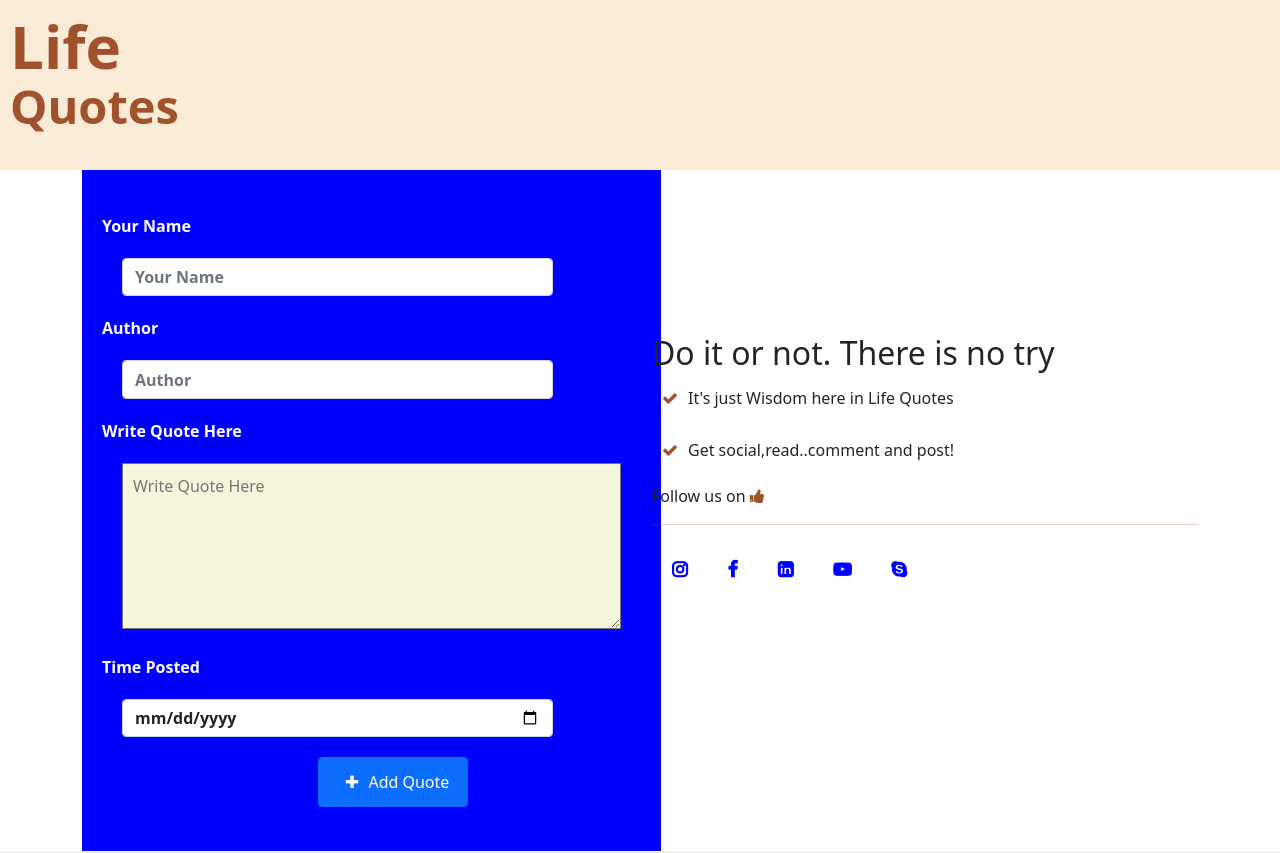
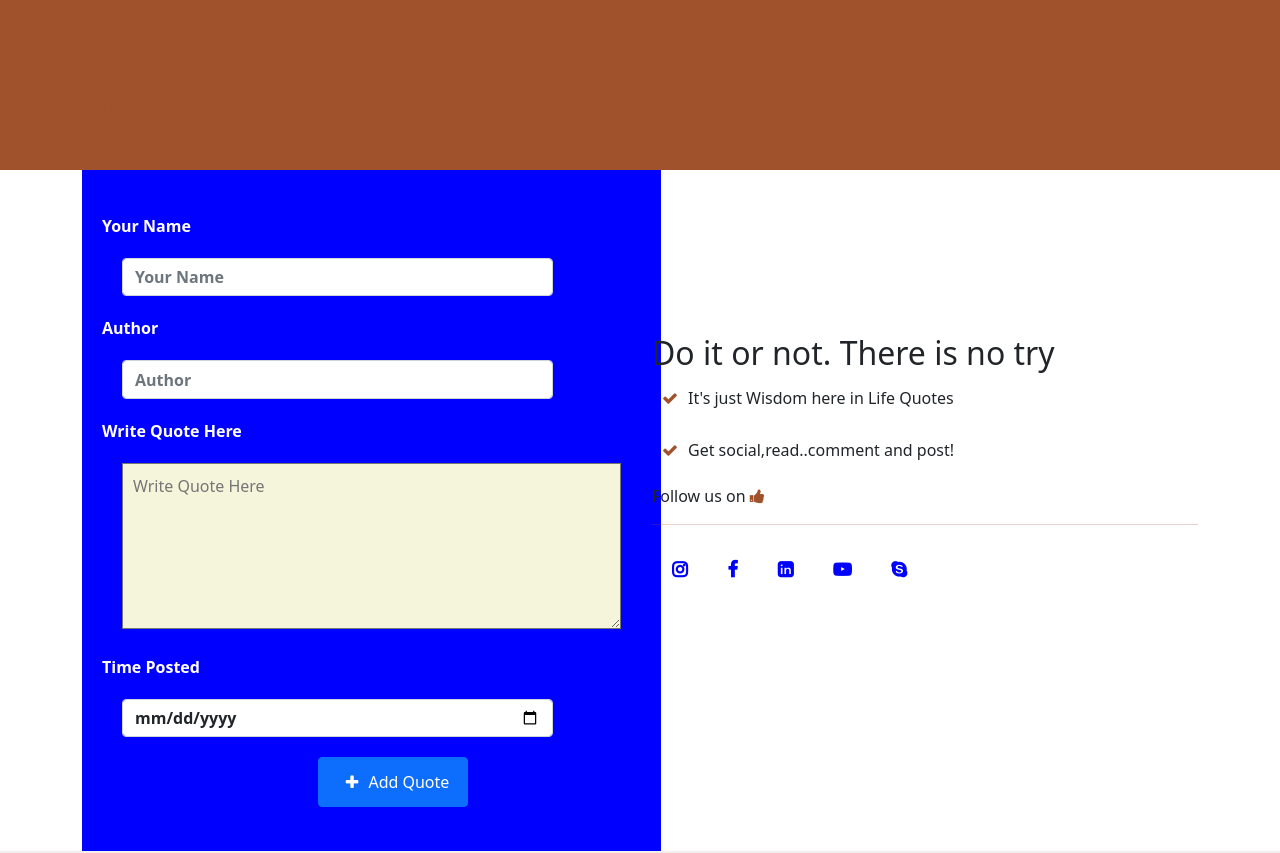
Before and after one commit to Ag-nes/Quotes, an Angular app: page / in a window 1280 px wide. Shown: the top 853 px of the page. Built offline with nearby package versions, Linux system fonts and the light colour scheme.

Commit message:
Added styles

```diff
--- a/src/app/form/form.component.html
+++ b/src/app/form/form.component.html
@@ -1,5 +1,5 @@
 <div>
-    <header style="background-color: antiquewhite; height: 170px; padding: 10px;" >
+    <header style="background-color: sienna; height: 170px; padding: 10px;" >
         <h1 style="font-size: 60px; font-weight: bold; color: sienna;"> Life<br><span style=" position: absolute; margin-top: -4px; font-size: 47px;">Quotes</span> </h1>
     </header>
 </div>
```
